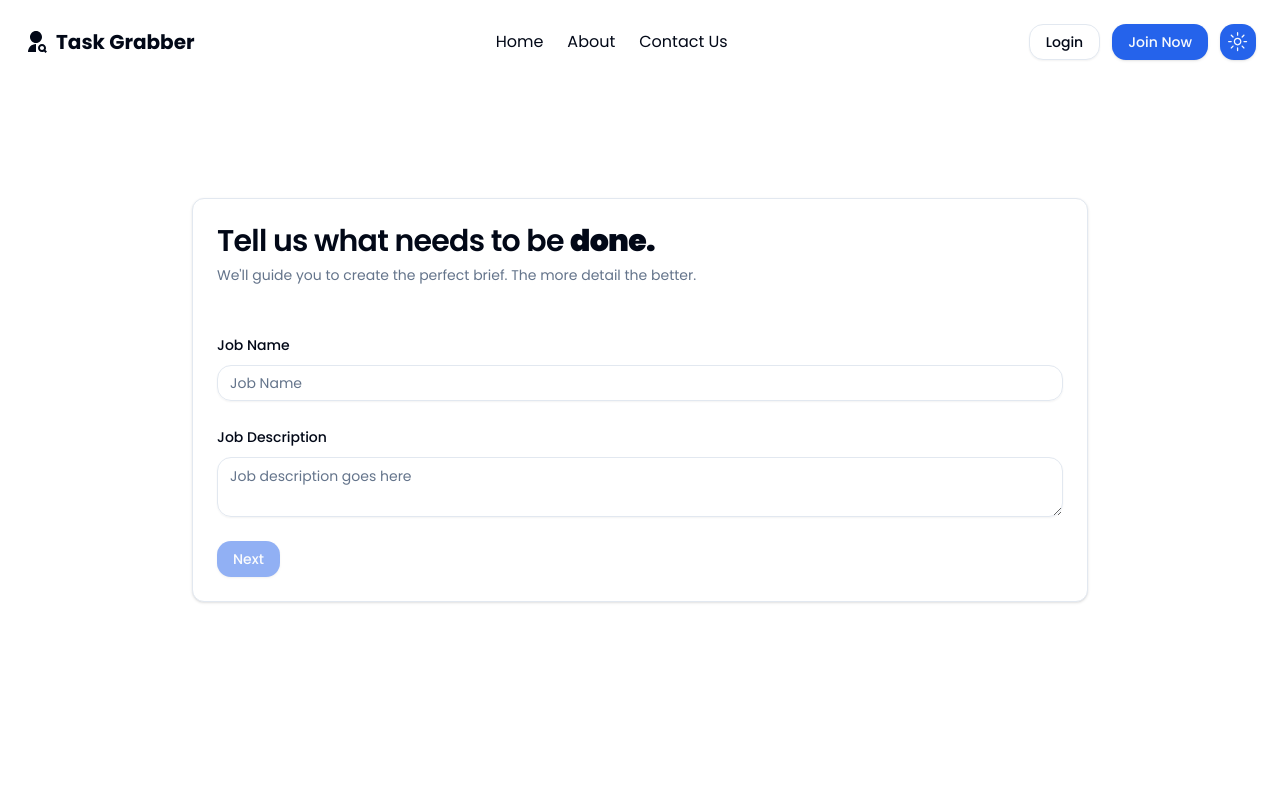
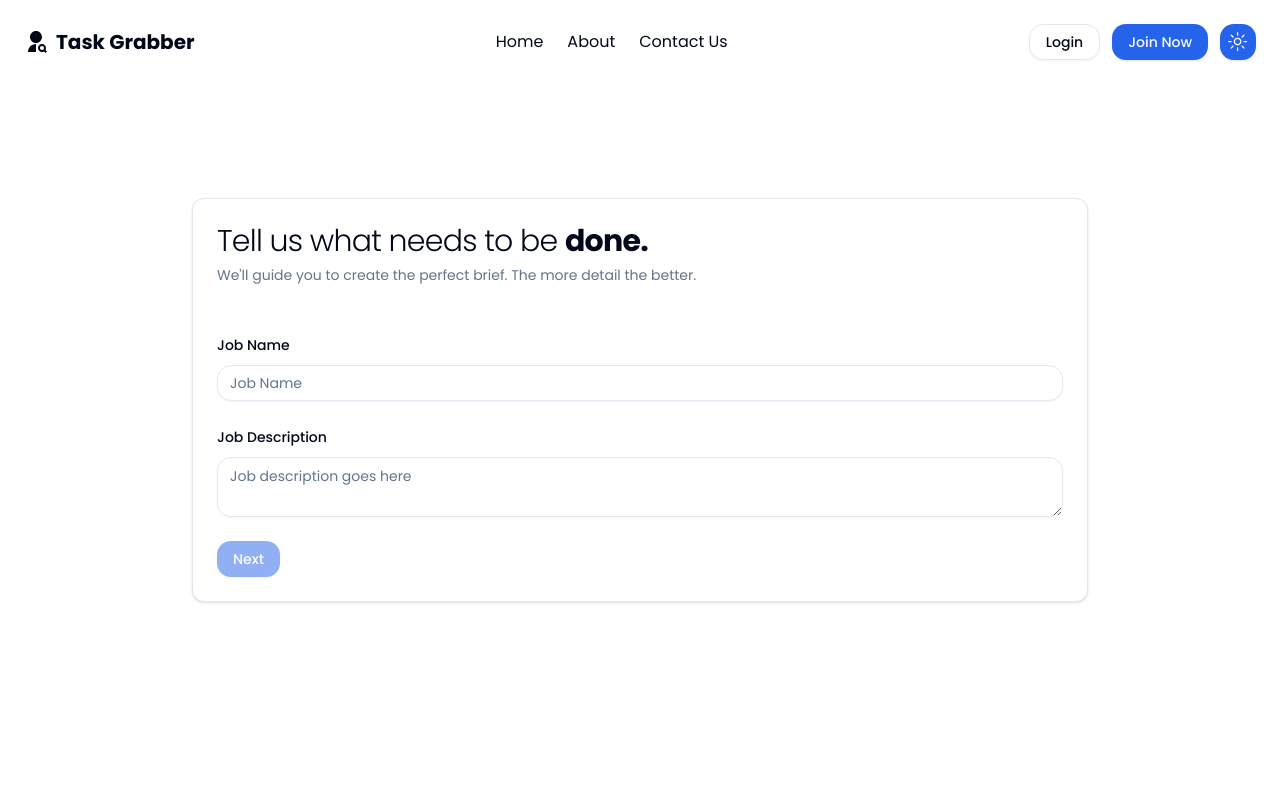
Before and after one commit to lemredd/frontend, a Next.js app: page /pdr/setup/project in a window 1280 px wide. Shown: the top 800 px of the page. Built offline with nearby package versions, Linux system fonts and the light colour scheme.

Commit message:
feat(page): style form header font weights

```diff
--- a/app/(private)/pdr/setup/project/page.tsx
+++ b/app/(private)/pdr/setup/project/page.tsx
@@ -12,8 +12,8 @@ export default function ProviderSetupPage() {
     <section className="flex items-center justify-center w-full px-6 md:px-0">
       <Card className="w-full max-w-4xl">
         <CardHeader>
-          <CardTitle className="text-3xl">
-            Tell us what needs to be <strong>done.</strong>
+          <CardTitle className="text-3xl font-light">
+            Tell us what needs to be <strong className='font-bold'>done.</strong>
           </CardTitle>
           <CardDescription>
             {"We'll"} guide you to create the perfect brief. The more detail the
```
